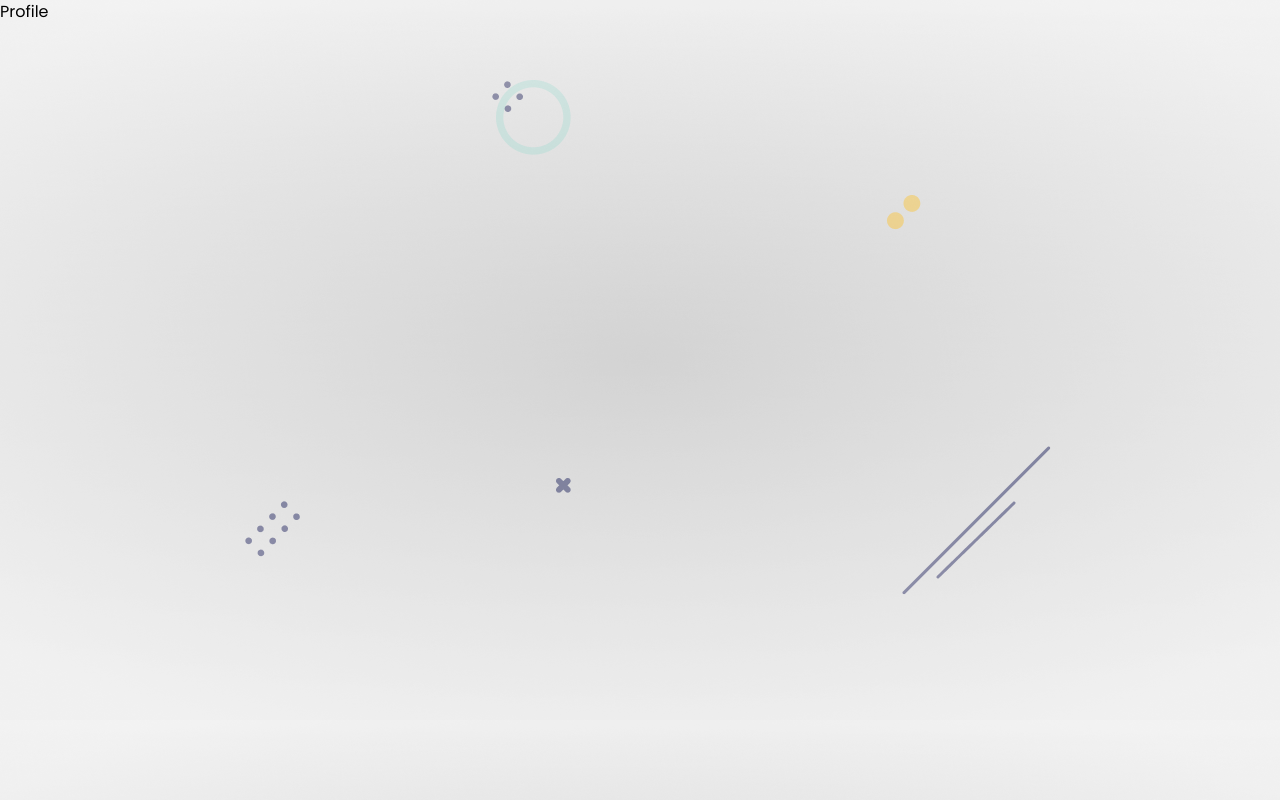
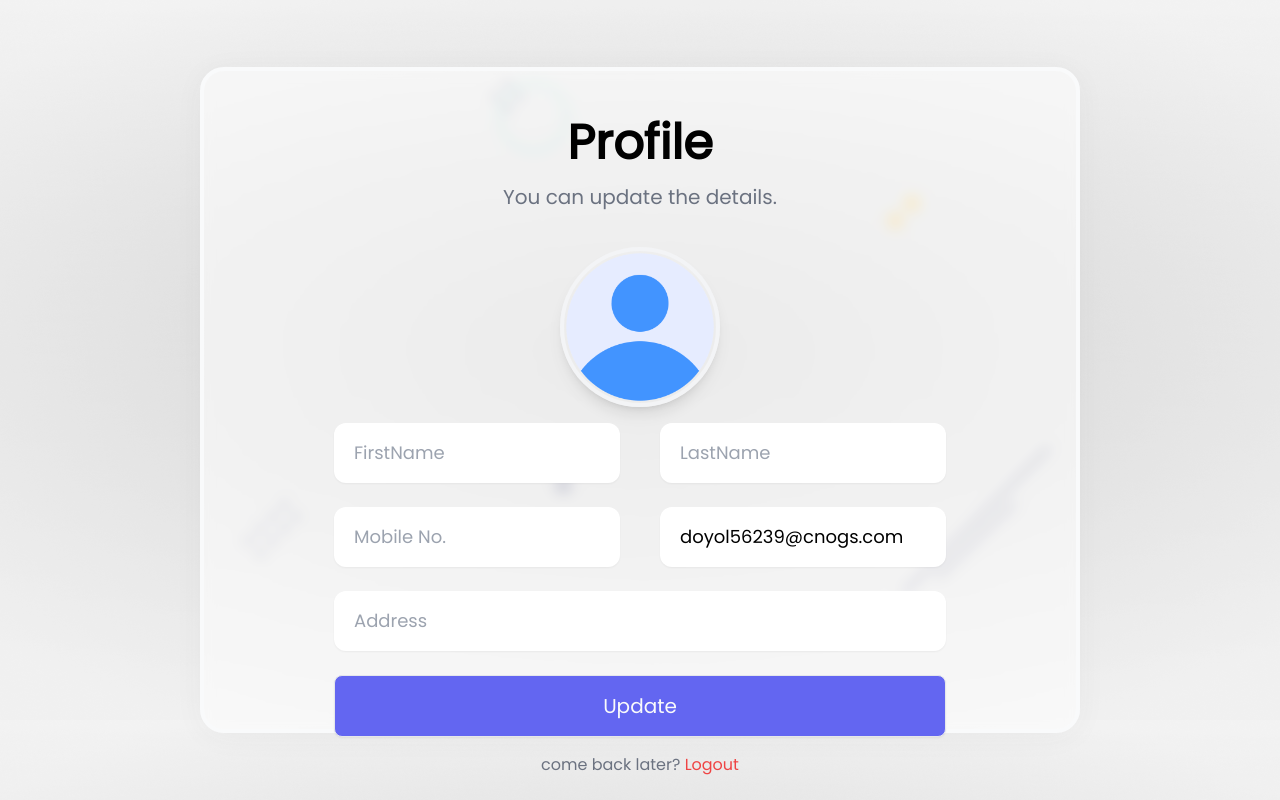
Before and after one commit to akashyap2013/MERN_Login_App_with_ResetEmail, a React (Create React App) app in the folder client/: page /profile in a window 1280 px wide. Built offline with nearby package versions, Linux system fonts and the light colour scheme.

Commit message:
Profile Component

```diff
--- a/client/src/components/Profile.js
+++ b/client/src/components/Profile.js
@@ -1,7 +1,91 @@
-import React from 'react'
+import React, { useState } from 'react'
+import { Link } from 'react-router-dom'
+import avatar from '../assets/profile.png';
+import { Toaster } from 'react-hot-toast';
+import { useFormik } from 'formik';
+import { profileValidation } from '../helper/validate';
+import convertToBase64 from '../helper/convert';
+
+import styles from '../styles/Username.module.css';
+import extend from '../styles/Profile.module.css'
 
 export default function Profile() {
+
+  const [file, setFile] = useState()
+
+  const formik = useFormik({
+    initialValues : {
+      firstName : '',
+      lastName: '',
+      email: 'doyol56239@cnogs.com',
+      mobile: '',
+      address : ''
+    },
+    validate : profileValidation,
+    validateOnBlur: false,
+    validateOnChange: false,
+    onSubmit : async values => {
+      values = await Object.assign(values, { profile : file || ''})
+      console.log(values)
+    }
+  })
+
+  /** formik doensn't support file upload so we need to create this handler */
+  const onUpload = async e => {
+    const base64 = await convertToBase64(e.target.files[0]);
+    setFile(base64);
+  }
+
   return (
-    <div>Profile</div>
+    <div className="container mx-auto">
+
+      <Toaster position='top-center' reverseOrder={false}></Toaster>
+
+      <div className='flex justify-center items-center h-screen'>
+        <div className={`${styles.glass} ${extend.glass}`} style={{ width: "45%", paddingTop: '3em'}}>
+
+          <div className="title flex flex-col items-center">
+            <h4 className='text-5xl font-bold'>Profile</h4>
+            <span className='py-4 text-xl w-2/3 text-center text-gray-500'>
+                You can update the details.
+            </span>
+          </div>
+
+          <form className='py-1' onSubmit={formik.handleSubmit}>
+              <div className='profile flex justify-center py-4'>
+                  <label htmlFor="profile">
+                    <img src={file || avatar} className={`${styles.profile_img} ${extend.profile_img}`} alt="avatar" />
+                  </label>
+
+                  <input onChange={onUpload} type="file" id='profile' name='profile' />
+              </div>
+
+              <div className="textbox flex flex-col items-center gap-6">
+                <div className="name flex w-3/4 gap-10">
+                  <input {...formik.getFieldProps('firstName')} className={`${styles.textbox} ${extend.textbox}`} type="text" placeholder='FirstName' />
+                  <input {...formik.getFieldProps('lastName')} className={`${styles.textbox} ${extend.textbox}`} type="text" placeholder='LastName' />
+                </div>
+
+                <div className="name flex w-3/4 gap-10">
+                  <input {...formik.getFieldProps('mobile')} className={`${styles.textbox} ${extend.textbox}`} type="text" placeholder='Mobile No.' />
+                  <input {...formik.getFieldProps('email')} className={`${styles.textbox} ${extend.textbox}`} type="text" placeholder='Email*' />
+                </div>
+
+
+                  <input {...formik.getFieldProps('address')} className={`${styles.textbox} ${extend.textbox}`} type="text" placeholder='Address' />
+                  <button className={styles.btn} type='submit'>Update</button>
+
+
+              </div>
+
+              <div className="text-center py-4">
+                <span className='text-gray-500'>come back later? <button className='text-red-500' to="/">Logout</button></span>
+              </div>
+
+          </form>
+
+        </div>
+      </div>
+    </div>
   )
 }
--- a/client/src/helper/validate.js
+++ b/client/src/helper/validate.js
@@ -31,6 +31,12 @@ export async function registerValidation(values){
     passwordVerify(errors, values);
     emailVerify(errors, values);
 
+    return errors;
+}
+
+/** validate profile page */
+export async function profileValidation(values){
+    const errors = emailVerify({}, values);
     return errors;
 }
 
--- /dev/null
+++ b/client/src/styles/Profile.module.css
@@ -0,0 +1,11 @@
+.glass{
+    @apply h-5/6 w-5/6;
+}
+
+.profile_img{
+    @apply w-40 cursor-pointer;
+}
+
+.textbox{
+    @apply w-3/4;
+}
```
